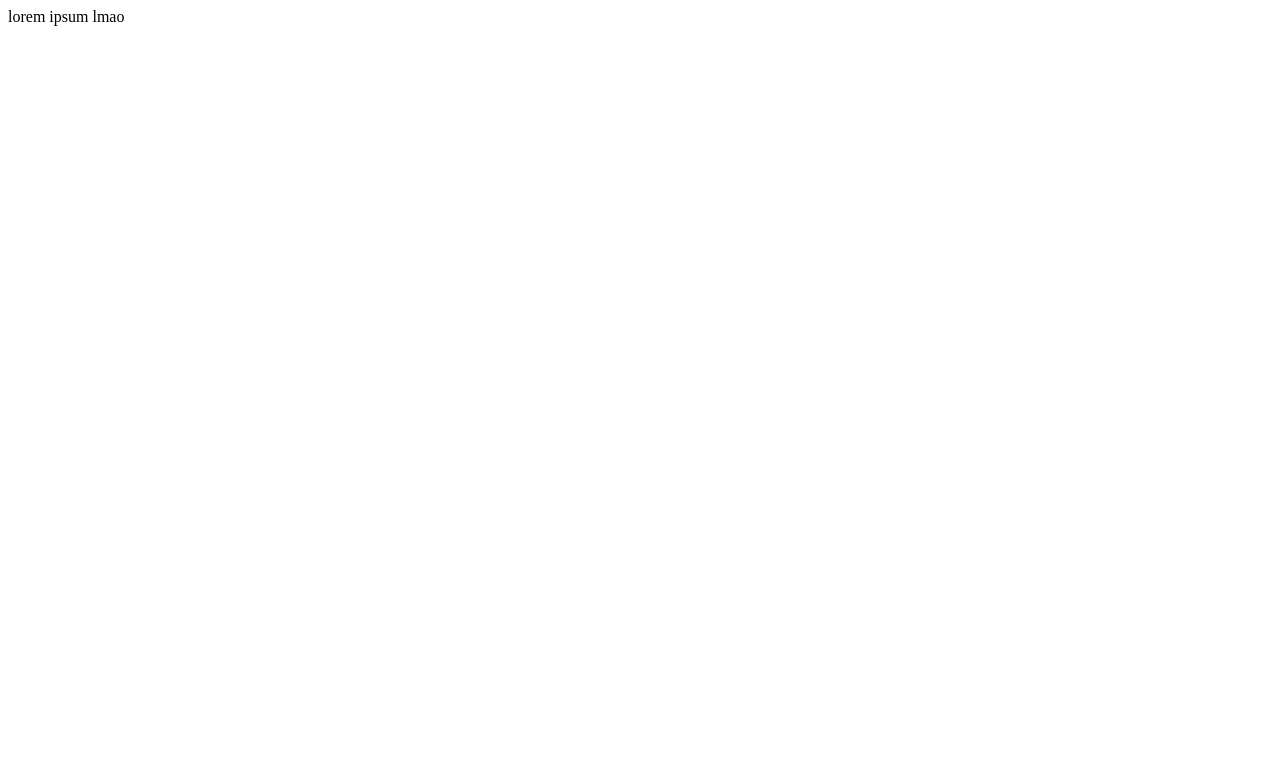
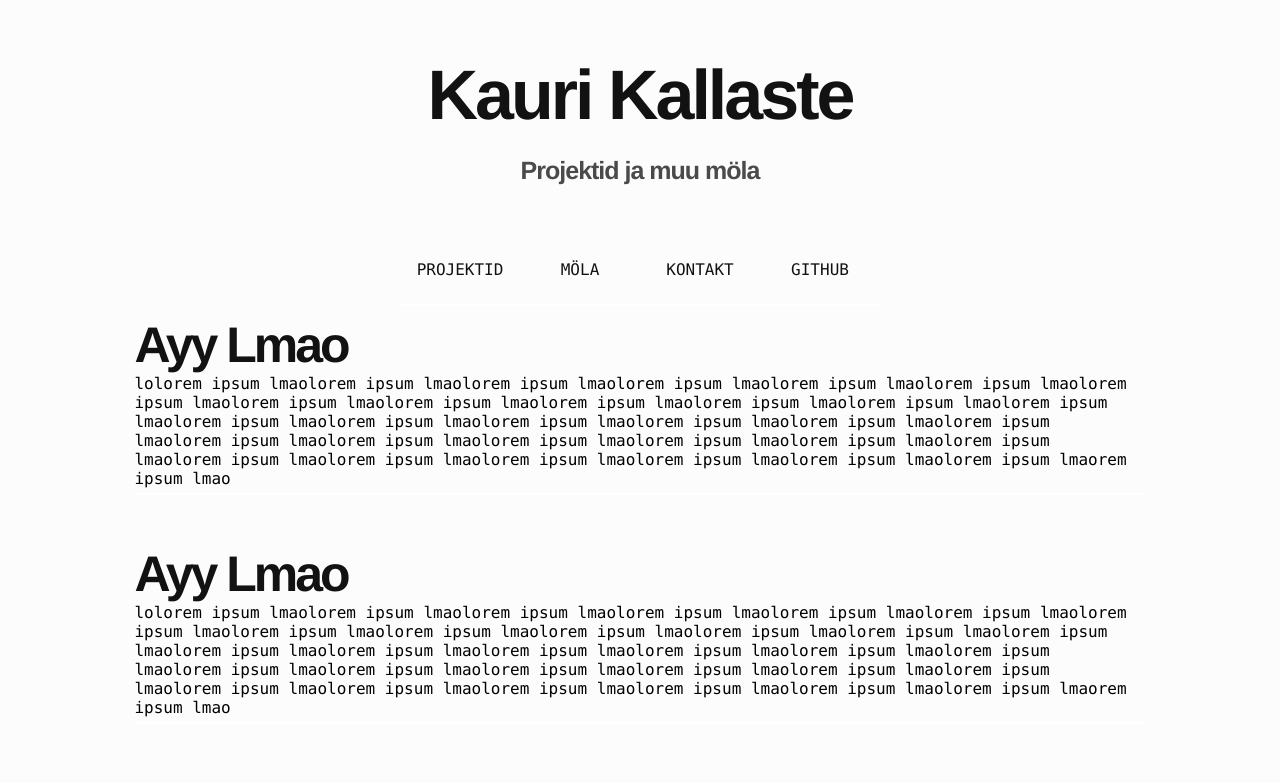
Before and after one commit to Kaurikallaste/kk-portfolio, a Next.js app: page / in a window 1280 px wide. Shown: the top 783 px of the page. Built offline with nearby package versions, Linux system fonts and the light colour scheme.

Commit message:
Avalehe esialgne disain valmis
Lisatud
* navbar
* Postitused (placeholder)
* Title
* Subtitle

```diff
--- a/pages/index.tsx
+++ b/pages/index.tsx
@@ -3,14 +3,35 @@ import Head from 'next/head'
 
 const Home: NextPage = () => {
     return (
-        <div>
-            <Head>
-                <title>Kauri Kallaste</title>
-                <meta name="description" content="Generated by create next app" />
-            </Head>
-            lorem ipsum lmao
-        </div>
-    )
+        <div className="container">
+                <Head>
+                    <title>Kauri Kallaste</title>
+                    <meta name="description" content="Kauri Kallaste portfolio" />
+                </Head>
+                <h1 className="title">Kauri Kallaste</h1>
+                <h2 className="subtitle">Projektid ja muu möla</h2>
+
+                <ul className="navbar">
+                    <a href="#"><li> PROJEKTID </li></a>
+                    <a href="#"><li> MÖLA </li></a>
+                    <a href="#"><li> KONTAKT </li></a>
+                    <a href="https://github.com/Kaurikallaste" target="_blank"><li> GITHUB </li></a>
+                </ul>
+
+                <div className="content-list">
+                    <article className="article"><h1>Ayy Lmao</h1><a>lolorem ipsum lmaolorem ipsum lmaolorem ipsum lmaolorem ipsum lmaolorem ipsum lmaolorem ipsum lmaolorem ipsum lmaolorem ipsum lmaolorem ipsum lmaolorem ipsum lmaolorem ipsum lmaolorem ipsum lmaolorem ipsum lmaolorem ipsum lmaolorem ipsum lmaolorem ipsum lmaolorem ipsum lmaolorem ipsum lmaolorem ipsum lmaolorem ipsum lmaolorem ipsum lmaolorem ipsum lmaolorem ipsum lmaolorem ipsum lmaolorem ipsum lmaolorem ipsum lmaolorem ipsum lmaolorem ipsum lmaolorem ipsum lmaolorem ipsum lmaolorem ipsum lmaorem ipsum lmao</a></article>
+                    <article className="article"><h1>Ayy Lmao</h1><a>lolorem ipsum lmaolorem ipsum lmaolorem ipsum lmaolorem ipsum lmaolorem ipsum lmaolorem ipsum lmaolorem ipsum lmaolorem ipsum lmaolorem ipsum lmaolorem ipsum lmaolorem ipsum lmaolorem ipsum lmaolorem ipsum lmaolorem ipsum lmaolorem ipsum lmaolorem ipsum lmaolorem ipsum lmaolorem ipsum lmaolorem ipsum lmaolorem ipsum lmaolorem ipsum lmaolorem ipsum lmaolorem ipsum lmaolorem ipsum lmaolorem ipsum lmaolorem ipsum lmaolorem ipsum lmaolorem ipsum lmaolorem ipsum lmaolorem ipsum lmaolorem ipsum lmaorem ipsum lmao</a></article>
+                    <article className="article"><h1>Ayy Lmao</h1><a>lolorem ipsum lmaolorem ipsum lmaolorem ipsum lmaolorem ipsum lmaolorem ipsum lmaolorem ipsum lmaolorem ipsum lmaolorem ipsum lmaolorem ipsum lmaolorem ipsum lmaolorem ipsum lmaolorem ipsum lmaolorem ipsum lmaolorem ipsum lmaolorem ipsum lmaolorem ipsum lmaolorem ipsum lmaolorem ipsum lmaolorem ipsum lmaolorem ipsum lmaolorem ipsum lmaolorem ipsum lmaolorem ipsum lmaolorem ipsum lmaolorem ipsum lmaolorem ipsum lmaolorem ipsum lmaolorem ipsum lmaolorem ipsum lmaolorem ipsum lmaolorem ipsum lmaorem ipsum lmao</a></article>
+                    <article className="article"><h1>Ayy Lmao</h1><a>lolorem ipsum lmaolorem ipsum lmaolorem ipsum lmaolorem ipsum lmaolorem ipsum lmaolorem ipsum lmaolorem ipsum lmaolorem ipsum lmaolorem ipsum lmaolorem ipsum lmaolorem ipsum lmaolorem ipsum lmaolorem ipsum lmaolorem ipsum lmaolorem ipsum lmaolorem ipsum lmaolorem ipsum lmaolorem ipsum lmaolorem ipsum lmaolorem ipsum lmaolorem ipsum lmaolorem ipsum lmaolorem ipsum lmaolorem ipsum lmaolorem ipsum lmaolorem ipsum lmaolorem ipsum lmaolorem ipsum lmaolorem ipsum lmaolorem ipsum lmaolorem ipsum lmaorem ipsum lmao</a></article>
+                    <article className="article"><h1>Ayy Lmao</h1><a>lolorem ipsum lmaolorem ipsum lmaolorem ipsum lmaolorem ipsum lmaolorem ipsum lmaolorem ipsum lmaolorem ipsum lmaolorem ipsum lmaolorem ipsum lmaolorem ipsum lmaolorem ipsum lmaolorem ipsum lmaolorem ipsum lmaolorem ipsum lmaolorem ipsum lmaolorem ipsum lmaolorem ipsum lmaolorem ipsum lmaolorem ipsum lmaolorem ipsum lmaolorem ipsum lmaolorem ipsum lmaolorem ipsum lmaolorem ipsum lmaolorem ipsum lmaolorem ipsum lmaolorem ipsum lmaolorem ipsum lmaolorem ipsum lmaolorem ipsum lmaolorem ipsum lmaorem ipsum lmao</a></article>
+                    <article className="article"><h1>Ayy Lmao</h1><a>lolorem ipsum lmaolorem ipsum lmaolorem ipsum lmaolorem ipsum lmaolorem ipsum lmaolorem ipsum lmaolorem ipsum lmaolorem ipsum lmaolorem ipsum lmaolorem ipsum lmaolorem ipsum lmaolorem ipsum lmaolorem ipsum lmaolorem ipsum lmaolorem ipsum lmaolorem ipsum lmaolorem ipsum lmaolorem ipsum lmaolorem ipsum lmaolorem ipsum lmaolorem ipsum lmaolorem ipsum lmaolorem ipsum lmaolorem ipsum lmaolorem ipsum lmaolorem ipsum lmaolorem ipsum lmaolorem ipsum lmaolorem ipsum lmaolorem ipsum lmaolorem ipsum lmaorem ipsum lmao</a></article>
+                    <article className="article"><h1>Ayy Lmao</h1><a>lolorem ipsum lmaolorem ipsum lmaolorem ipsum lmaolorem ipsum lmaolorem ipsum lmaolorem ipsum lmaolorem ipsum lmaolorem ipsum lmaolorem ipsum lmaolorem ipsum lmaolorem ipsum lmaolorem ipsum lmaolorem ipsum lmaolorem ipsum lmaolorem ipsum lmaolorem ipsum lmaolorem ipsum lmaolorem ipsum lmaolorem ipsum lmaolorem ipsum lmaolorem ipsum lmaolorem ipsum lmaolorem ipsum lmaolorem ipsum lmaolorem ipsum lmaolorem ipsum lmaolorem ipsum lmaolorem ipsum lmaolorem ipsum lmaolorem ipsum lmaolorem ipsum lmaorem ipsum lmao</a></article>
+                    <article className="article"><h1>Ayy Lmao</h1><a>lolorem ipsum lmaolorem ipsum lmaolorem ipsum lmaolorem ipsum lmaolorem ipsum lmaolorem ipsum lmaolorem ipsum lmaolorem ipsum lmaolorem ipsum lmaolorem ipsum lmaolorem ipsum lmaolorem ipsum lmaolorem ipsum lmaolorem ipsum lmaolorem ipsum lmaolorem ipsum lmaolorem ipsum lmaolorem ipsum lmaolorem ipsum lmaolorem ipsum lmaolorem ipsum lmaolorem ipsum lmaolorem ipsum lmaolorem ipsum lmaolorem ipsum lmaolorem ipsum lmaolorem ipsum lmaolorem ipsum lmaolorem ipsum lmaolorem ipsum lmaolorem ipsum lmaorem ipsum lmao</a></article>
+                    <article className="article"><h1>Ayy Lmao</h1><a>lolorem ipsum lmaolorem ipsum lmaolorem ipsum lmaolorem ipsum lmaolorem ipsum lmaolorem ipsum lmaolorem ipsum lmaolorem ipsum lmaolorem ipsum lmaolorem ipsum lmaolorem ipsum lmaolorem ipsum lmaolorem ipsum lmaolorem ipsum lmaolorem ipsum lmaolorem ipsum lmaolorem ipsum lmaolorem ipsum lmaolorem ipsum lmaolorem ipsum lmaolorem ipsum lmaolorem ipsum lmaolorem ipsum lmaolorem ipsum lmaolorem ipsum lmaolorem ipsum lmaolorem ipsum lmaolorem ipsum lmaolorem ipsum lmaolorem ipsum lmaolorem ipsum lmaorem ipsum lmao</a></article>
+
+                </div>
+            </div>
+        );
 }
 
-export default Home
+export default Home;
--- a/styles/globals.css
+++ b/styles/globals.css
@@ -1,3 +1,117 @@
-a {
-    color: red;
+html {
+    background-color: #fcfcfc;
+    font-family: Monaco, monospace;
 }
+
+.container {
+    display: flex;
+    flex-direction: column;
+    padding-left: 10%;
+    padding-right: 10%;
+}
+
+.title {
+    color: #121212;
+
+    letter-spacing: -3px;
+    font-size: 70px;
+    font-family: 'Helvetica', 'Arial', sans-serif;
+
+    margin-bottom: 0px;
+
+    align-self: center;
+}
+
+.subtitle {
+    color: #4a4a4a;
+
+    letter-spacing: -1px;
+    font-size: 25px;
+    font-family: 'Helvetica', 'Arial', sans-serif;
+
+    margin-bottom: 50px;
+
+    align-self: center;
+
+}
+
+.content {
+    display: flex;
+    flex-direction: column;
+}
+
+.article {
+    display: flex;
+    flex-direction: column;
+    max-height: 200px;
+
+    margin-bottom: 50px;
+    padding-bottom: 5px;
+
+    overflow: hidden;
+
+    border-color: white;
+    border-bottom-style: solid;
+    border-width: 2px;
+}
+
+.article:hover {
+    border-color: #121212;
+
+    transition: border-color 0.5s;
+}
+
+.article>h1 {
+    color: #121212;
+
+    letter-spacing: -3px;
+    font-size: 50px;
+    font-family: 'Helvetica', 'Arial', sans-serif;
+
+    margin-top: 0px;
+    margin-bottom: 0px;
+}
+
+.navbar {
+    display: flex;
+    align-self: center;
+    flex-direction: row;
+
+    margin: 0;
+    padding: 0;
+    margin-bottom: 10px;
+}
+
+.navbar>a>li {
+    all: initial;
+    display: flex;
+    flex-direction: row;
+
+    justify-content: center;
+    align-content: center;
+
+    color: #121212;
+    font-family: Monaco, monospace;
+
+    width: 120px;
+    padding-top: 25px;
+    padding-bottom: 25px;
+
+    border-color: white;
+    border-bottom-style: solid;
+    border-width: 2px;
+}
+
+.navbar>a {
+    all: initial;
+}
+
+.navbar>a>li:hover {
+    border-color: #121212;
+
+    transition: border-color 0.5s;
+}
+
+.current-url {
+    background-color: #f7e9c3;
+}
```
